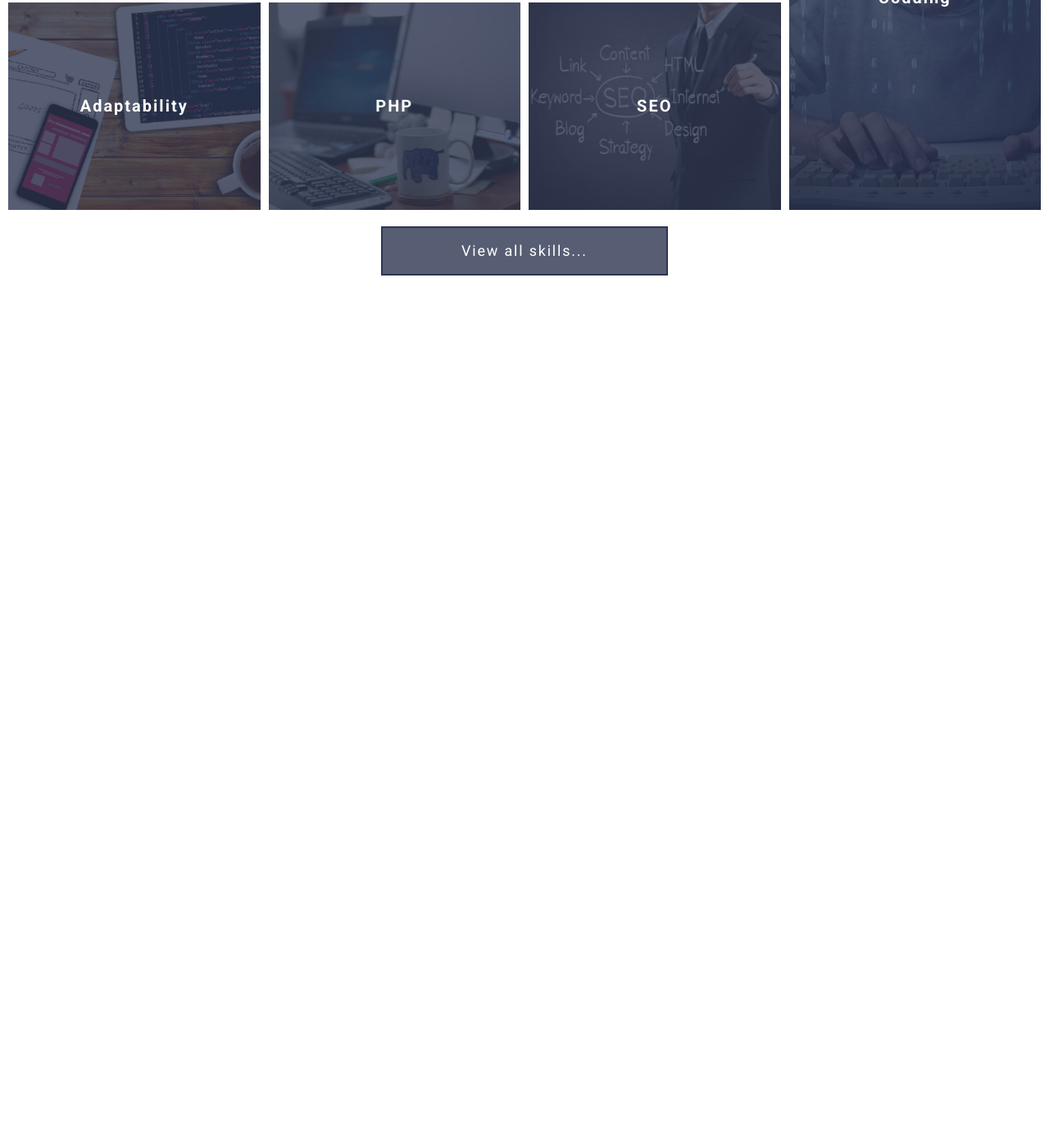
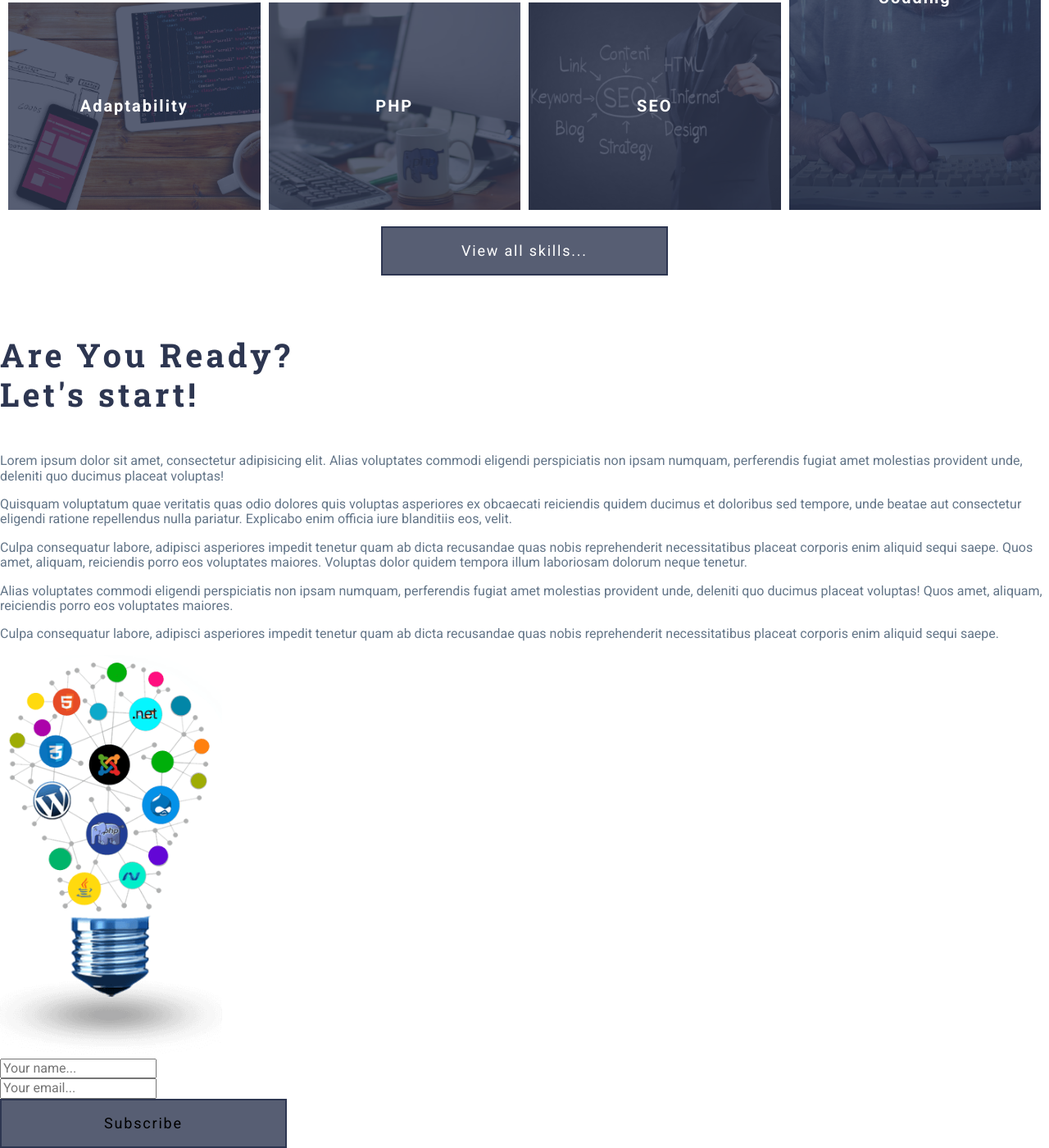
Before and after one commit to TatyanaOrlova/Project1, a website: page index.html in a window 1280 px wide. Shown: the part 1334-2734 px from the top of the page at 82% size. Before the commit the page ends 1710 px from the top, so only its background shows below. Drawn offline with Linux system fonts and the light colour scheme.

Commit message:
index для секций about and form

```diff
--- a/assets/scss/components/sections/_section-about.scss
+++ b/assets/scss/components/sections/_section-about.scss
@@ -0,0 +1,10 @@
+.about {
+  &__container {
+  }
+
+  &__content {
+  }
+
+  &__image {
+  }
+}
--- a/assets/scss/components/sections/_section-form.scss
+++ b/assets/scss/components/sections/_section-form.scss
@@ -0,0 +1,21 @@
+.form {
+  &__title {
+  }
+}
+
+.hidden {
+}
+
+.form-container {
+}
+
+.form-item {
+  &__input {
+  }
+}
+
+.btn {
+}
+
+.btn--primary {
+}
--- a/index.html
+++ b/index.html
@@ -155,9 +155,64 @@
       </div>
     </section>
 
-    <section></section>
+    <section class="about">
 
-    <section></section>
+      <div class="about__container">
+
+        <div class="about__content">
+          <h2>
+            Are You Ready?<br>
+            Let's start!
+          </h2>
+
+          <p>Lorem ipsum dolor sit amet, consectetur adipisicing elit. Alias voluptates commodi eligendi perspiciatis
+            non ipsam numquam, perferendis fugiat amet molestias provident unde, deleniti quo ducimus placeat voluptas!
+          </p>
+
+          <p>Quisquam voluptatum quae veritatis quas odio dolores quis voluptas asperiores ex obcaecati reiciendis
+            quidem ducimus et doloribus sed tempore, unde beatae aut consectetur eligendi ratione repellendus nulla
+            pariatur. Explicabo enim officia iure blanditiis eos, velit.</p>
+
+          <p>Culpa consequatur labore, adipisci asperiores impedit tenetur quam ab dicta recusandae quas nobis
+            reprehenderit necessitatibus placeat corporis enim aliquid sequi saepe. Quos amet, aliquam, reiciendis porro
+            eos voluptates maiores. Voluptas dolor quidem tempora illum laboriosam dolorum neque tenetur.</p>
+
+          <p>Alias voluptates commodi eligendi perspiciatis non ipsam numquam, perferendis fugiat amet molestias
+            provident unde, deleniti quo ducimus placeat voluptas! Quos amet, aliquam, reiciendis porro eos voluptates
+            maiores.</p>
+
+          <p>Culpa consequatur labore, adipisci asperiores impedit tenetur quam ab dicta recusandae quas nobis
+            reprehenderit necessitatibus placeat corporis enim aliquid sequi saepe.</p>
+
+        </div>
+
+        <div class="about__image">
+          <img src="assets/img/img-lamp-webdev.png" alt="Lamp">
+        </div>
+
+      </div>
+    </section>
+
+    <section class="form">
+      <h2 class="form__title hidden">Contact form</h2>
+
+      <form action="#" class="form-container">
+
+        <div class="form-item">
+          <input class="form-item__input" placeholder="Your name..." type="text">
+        </div>
+
+        <div class="form-item">
+          <input class="form-item__input" placeholder="Your email..." type="text">
+        </div>
+
+        <div class="form-item">
+          <button class="btn btn--primary" type="submit">Subscribe</button>
+        </div>
+
+      </form>
+
+    </section>
 
     <section></section>
   </main>
```
